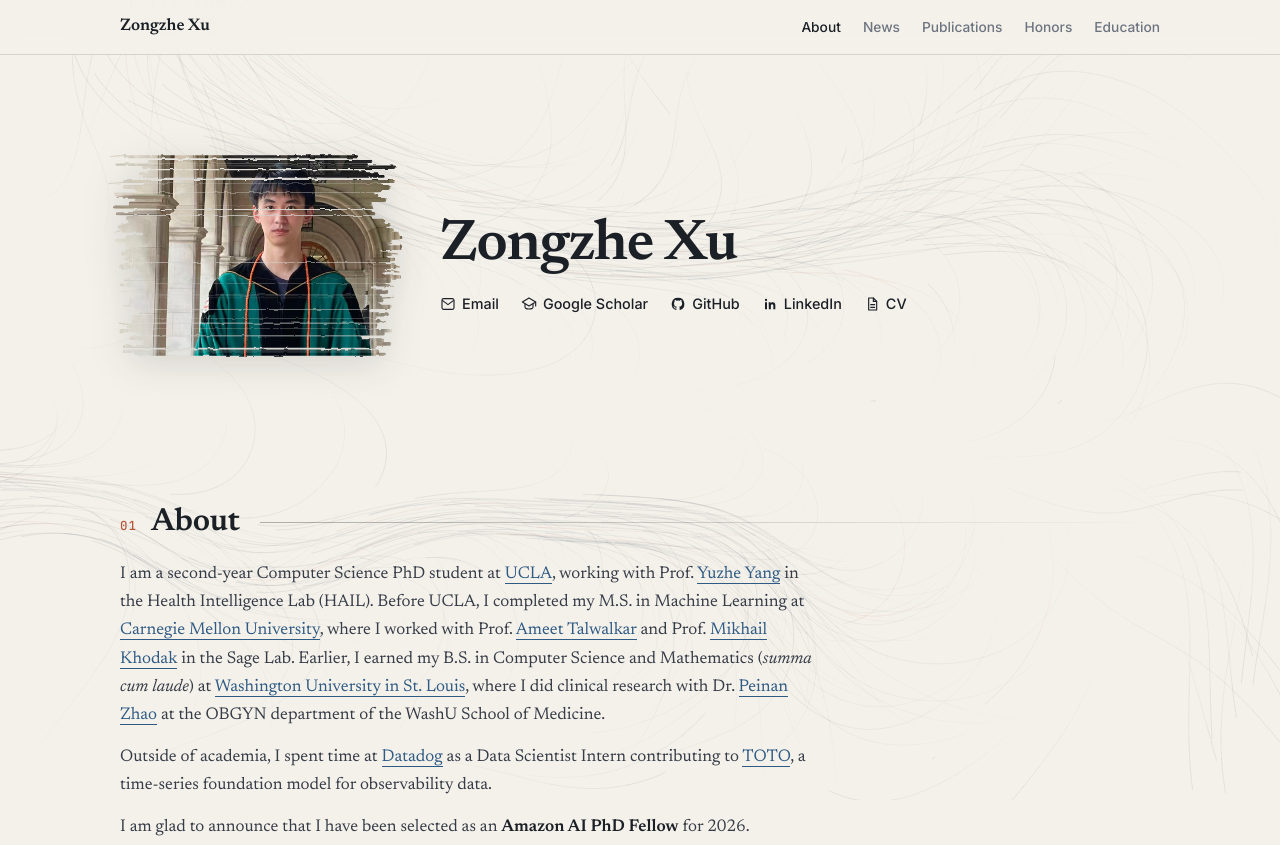
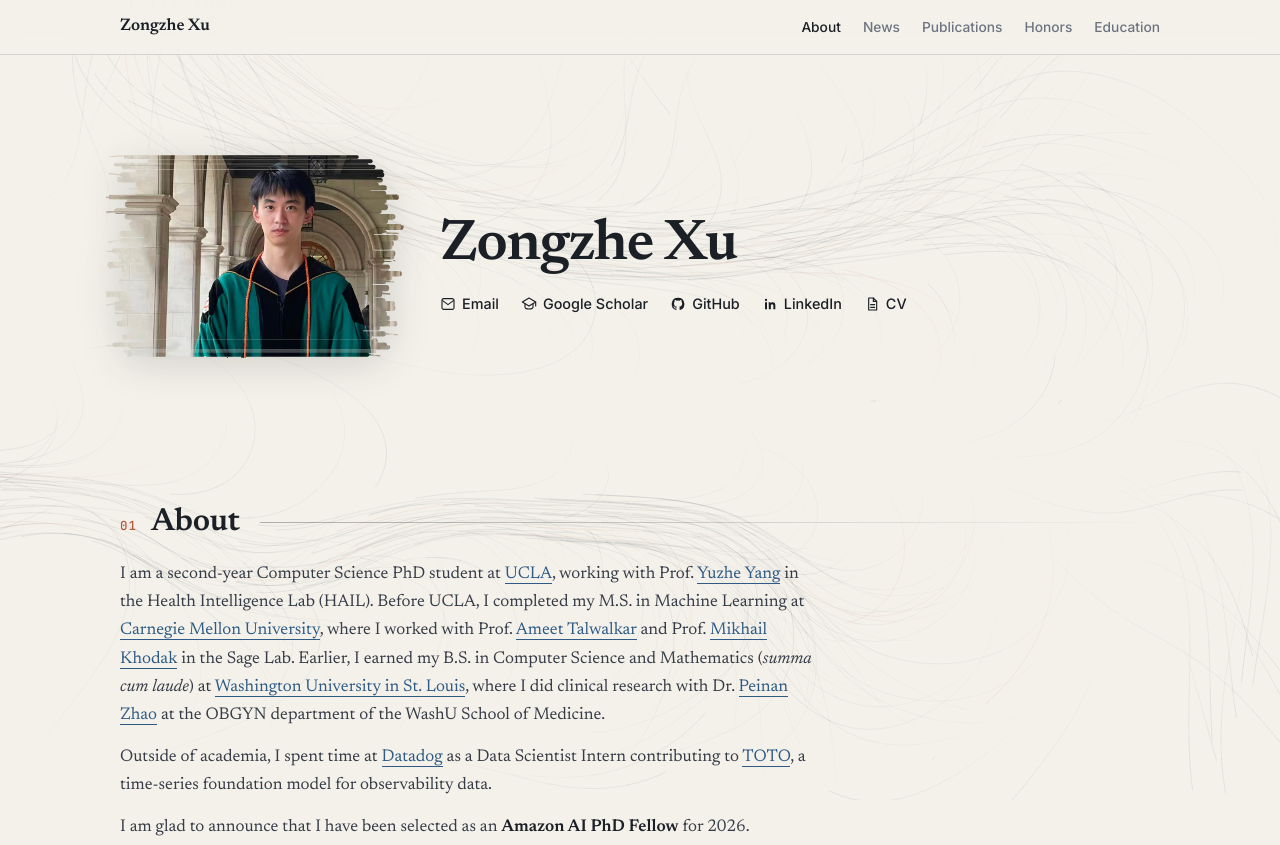
Before and after one commit to Zongzhe-Xu/zongzhe_homepage, a plain HTML site: page index.html in a window 1280 px wide. Shown: the top 845 px of the page. Drawn offline with Linux system fonts and the light colour scheme; animation ran at ten frames a second.

Commit message:
Solid swipe core; gaps only at the outer bristles
Co-Authored-By: Claude Fable 5.1 <noreply@anthropic.com>

```diff
--- a/index.html
+++ b/index.html
@@ -42,89 +42,95 @@
         <defs>
           <filter id="brush-rough" x="-20%" y="-20%" width="140%" height="140%">
             <feTurbulence type="fractalNoise" baseFrequency="0.08" numOctaves="2" seed="4" result="n" />
-            <feDisplacementMap in="SourceGraphic" in2="n" scale="4" xChannelSelector="R" yChannelSelector="G" />
+            <feDisplacementMap in="SourceGraphic" in2="n" scale="2.5" xChannelSelector="R" yChannelSelector="G" />
           </filter>
           <mask id="brush-mask" maskUnits="userSpaceOnUse" x="0" y="0" width="420" height="420">
             <!-- one horizontal swipe of a flat brush: each line is a bristle -->
             <g transform="translate(210 200)" stroke="#fff" stroke-linecap="round" filter="url(#brush-rough)">
-              <line x1="-182.6" y1="-138.7" x2="141.3" y2="-138.7" stroke-width="4.3" />
-              <line x1="-182.6" y1="-140.6" x2="-203.7" y2="-139.1" stroke-width="1.4" />
-              <line x1="-148.9" y1="-132.2" x2="160.6" y2="-132.2" stroke-width="4.2" />
-              <line x1="-196.2" y1="-127.8" x2="154.9" y2="-127.8" stroke-width="3.6" />
-              <line x1="-157.4" y1="-124.0" x2="194.0" y2="-124.0" stroke-width="4.8" />
-              <line x1="-150.0" y1="-117.7" x2="151.8" y2="-117.7" stroke-width="4.3" />
-              <line x1="-161.9" y1="-115.0" x2="169.5" y2="-115.0" stroke-width="4.0" />
-              <line x1="-156.8" y1="-111.2" x2="178.0" y2="-111.2" stroke-width="4.0" />
-              <line x1="-183.9" y1="-104.0" x2="193.5" y2="-104.0" stroke-width="4.2" />
-              <line x1="-183.9" y1="-103.3" x2="-204.5" y2="-101.2" stroke-width="1.7" />
-              <line x1="-153.4" y1="-98.9" x2="173.8" y2="-98.9" stroke-width="5.6" />
-              <line x1="173.8" y1="-97.8" x2="188.6" y2="-96.8" stroke-width="1.3" />
-              <line x1="-182.8" y1="-96.4" x2="184.6" y2="-96.4" stroke-width="5.9" />
-              <line x1="-165.3" y1="-91.7" x2="172.1" y2="-91.7" stroke-width="5.6" />
-              <line x1="-196.7" y1="-86.6" x2="163.9" y2="-86.6" stroke-width="4.1" />
-              <line x1="-183.7" y1="-83.1" x2="168.2" y2="-83.1" stroke-width="6.1" />
-              <line x1="-183.7" y1="-83.5" x2="-194.3" y2="-82.2" stroke-width="2.1" />
-              <line x1="-167.1" y1="-78.3" x2="179.6" y2="-78.3" stroke-width="5.5" />
-              <line x1="-175.0" y1="-73.2" x2="159.0" y2="-73.2" stroke-width="6.2" />
-              <line x1="-197.6" y1="-68.0" x2="162.5" y2="-68.0" stroke-width="4.8" />
-              <line x1="-166.6" y1="-61.5" x2="159.8" y2="-61.5" stroke-width="5.7" />
-              <line x1="-192.5" y1="-59.0" x2="164.7" y2="-59.0" stroke-width="4.6" />
-              <line x1="-179.1" y1="-52.6" x2="159.8" y2="-52.6" stroke-width="6.1" />
-              <line x1="-176.5" y1="-49.0" x2="176.6" y2="-49.0" stroke-width="5.9" />
-              <line x1="-186.3" y1="-43.4" x2="186.1" y2="-43.4" stroke-width="5.0" />
-              <line x1="-191.4" y1="-40.5" x2="180.1" y2="-40.5" stroke-width="5.3" />
-              <line x1="-184.9" y1="-35.6" x2="189.6" y2="-35.6" stroke-width="6.8" />
-              <line x1="-184.9" y1="-37.3" x2="-197.1" y2="-32.9" stroke-width="2.1" />
-              <line x1="-155.5" y1="-30.4" x2="197.2" y2="-30.4" stroke-width="6.4" />
-              <line x1="-179.9" y1="-26.2" x2="202.4" y2="-26.2" stroke-width="5.5" />
-              <line x1="-195.1" y1="-21.1" x2="185.9" y2="-21.1" stroke-width="5.4" />
-              <line x1="185.9" y1="-23.0" x2="200.9" y2="-23.9" stroke-width="1.9" />
-              <line x1="-179.7" y1="-15.7" x2="180.9" y2="-15.7" stroke-width="7.2" />
-              <line x1="180.9" y1="-15.6" x2="189.6" y2="-17.6" stroke-width="1.7" />
-              <line x1="-174.3" y1="-11.5" x2="201.3" y2="-11.5" stroke-width="6.5" />
-              <line x1="-179.5" y1="-6.3" x2="171.7" y2="-6.3" stroke-width="6.3" />
-              <line x1="-185.7" y1="-3.0" x2="188.0" y2="-3.0" stroke-width="6.5" />
-              <line x1="188.0" y1="-3.6" x2="198.3" y2="-2.5" stroke-width="1.5" />
-              <line x1="-182.4" y1="3.2" x2="181.8" y2="3.2" stroke-width="5.7" />
-              <line x1="-176.5" y1="6.5" x2="193.2" y2="6.5" stroke-width="5.2" />
-              <line x1="-182.1" y1="12.8" x2="179.4" y2="12.8" stroke-width="6.6" />
-              <line x1="179.4" y1="12.3" x2="200.6" y2="15.4" stroke-width="2.2" />
-              <line x1="-188.1" y1="14.9" x2="192.9" y2="14.9" stroke-width="7.3" />
-              <line x1="-161.8" y1="20.1" x2="178.2" y2="20.1" stroke-width="5.1" />
-              <line x1="178.2" y1="20.4" x2="200.1" y2="22.6" stroke-width="2.3" />
-              <line x1="-159.3" y1="26.4" x2="176.7" y2="26.4" stroke-width="7.3" />
-              <line x1="176.7" y1="26.9" x2="191.2" y2="26.4" stroke-width="1.4" />
-              <line x1="-170.2" y1="29.5" x2="200.3" y2="29.5" stroke-width="5.3" />
-              <line x1="-181.8" y1="34.8" x2="186.2" y2="34.8" stroke-width="6.6" />
-              <line x1="-188.3" y1="40.7" x2="178.2" y2="40.7" stroke-width="4.7" />
-              <line x1="178.2" y1="40.5" x2="191.7" y2="41.4" stroke-width="1.9" />
-              <line x1="-165.7" y1="44.9" x2="157.8" y2="44.9" stroke-width="6.8" />
-              <line x1="-169.7" y1="50.2" x2="182.0" y2="50.2" stroke-width="6.1" />
-              <line x1="-169.7" y1="48.7" x2="-188.5" y2="50.1" stroke-width="1.2" />
-              <line x1="-167.0" y1="54.9" x2="172.0" y2="54.9" stroke-width="6.3" opacity="0.81" />
-              <line x1="-166.1" y1="58.4" x2="175.4" y2="58.4" stroke-width="5.4" opacity="0.88" />
-              <line x1="175.4" y1="59.4" x2="192.3" y2="58.1" stroke-width="1.8" />
-              <line x1="-174.7" y1="62.2" x2="175.6" y2="62.2" stroke-width="5.7" />
-              <line x1="-175.5" y1="66.7" x2="169.7" y2="66.7" stroke-width="4.7" />
-              <line x1="-167.8" y1="71.5" x2="186.7" y2="71.5" stroke-width="5.8" />
-              <line x1="-167.8" y1="70.4" x2="-183.8" y2="70.0" stroke-width="1.7" />
-              <line x1="-156.8" y1="77.9" x2="156.4" y2="77.9" stroke-width="5.6" />
-              <line x1="-160.1" y1="81.9" x2="183.0" y2="81.9" stroke-width="5.7" />
-              <line x1="-171.5" y1="85.6" x2="165.8" y2="85.6" stroke-width="4.7" />
-              <line x1="-171.9" y1="91.0" x2="171.6" y2="91.0" stroke-width="5.4" />
-              <line x1="171.6" y1="91.0" x2="181.1" y2="93.8" stroke-width="1.5" />
-              <line x1="-171.1" y1="96.8" x2="168.0" y2="96.8" stroke-width="4.0" />
-              <line x1="-171.1" y1="95.7" x2="-191.2" y2="95.8" stroke-width="2.0" />
-              <line x1="-177.7" y1="99.5" x2="166.7" y2="99.5" stroke-width="5.1" />
-              <line x1="-188.6" y1="104.9" x2="188.1" y2="104.9" stroke-width="5.1" />
-              <line x1="-158.9" y1="108.9" x2="177.9" y2="108.9" stroke-width="5.0" />
-              <line x1="-174.6" y1="115.2" x2="145.3" y2="115.2" stroke-width="5.5" />
-              <line x1="-154.1" y1="119.0" x2="175.5" y2="119.0" stroke-width="4.4" />
-              <line x1="-154.1" y1="117.7" x2="-163.6" y2="118.9" stroke-width="1.3" />
-              <line x1="-154.9" y1="123.1" x2="187.1" y2="123.1" stroke-width="5.3" />
-              <line x1="-184.6" y1="126.8" x2="165.4" y2="126.8" stroke-width="4.0" />
-              <line x1="-185.0" y1="133.5" x2="169.7" y2="133.5" stroke-width="5.1" opacity="0.83" />
-              <line x1="-169.3" y1="137.7" x2="179.7" y2="137.7" stroke-width="4.0" />
+              <line x1="-182.6" y1="-138.3" x2="141.4" y2="-138.3" stroke-width="5.1" />
+              <line x1="-182.6" y1="-140.3" x2="-203.7" y2="-138.8" stroke-width="1.4" />
+              <line x1="-148.9" y1="-132.5" x2="160.6" y2="-132.5" stroke-width="5.4" />
+              <line x1="-196.2" y1="-127.9" x2="154.9" y2="-127.9" stroke-width="4.9" opacity="0.82" />
+              <line x1="-184.9" y1="-124.4" x2="164.1" y2="-124.4" stroke-width="6.6" />
+              <line x1="-165.9" y1="-118.2" x2="175.7" y2="-118.2" stroke-width="5.7" />
+              <line x1="-186.7" y1="-113.4" x2="176.0" y2="-113.4" stroke-width="7.2" />
+              <line x1="-186.7" y1="-113.2" x2="-205.2" y2="-115.1" stroke-width="1.9" />
+              <line x1="-183.8" y1="-109.6" x2="165.7" y2="-109.6" stroke-width="7.2" />
+              <line x1="-183.8" y1="-107.9" x2="-194.2" y2="-110.0" stroke-width="1.4" />
+              <line x1="-191.4" y1="-105.9" x2="174.5" y2="-105.9" stroke-width="6.2" />
+              <line x1="-165.4" y1="-100.0" x2="168.7" y2="-100.0" stroke-width="6.6" />
+              <line x1="-162.7" y1="-95.3" x2="179.7" y2="-95.3" stroke-width="7.1" />
+              <line x1="-162.7" y1="-93.5" x2="-178.1" y2="-94.0" stroke-width="1.2" />
+              <line x1="-156.3" y1="-91.6" x2="156.0" y2="-91.6" stroke-width="9.1" />
+              <line x1="-165.2" y1="-86.8" x2="178.0" y2="-86.8" stroke-width="8.6" />
+              <line x1="-202.6" y1="-82.2" x2="196.7" y2="-82.2" stroke-width="7.1" />
+              <line x1="-202.6" y1="-81.5" x2="-212.3" y2="-81.9" stroke-width="1.6" />
+              <line x1="-177.3" y1="-77.0" x2="179.4" y2="-77.0" stroke-width="7.1" />
+              <line x1="-179.1" y1="-71.8" x2="176.1" y2="-71.8" stroke-width="8.8" />
+              <line x1="-163.6" y1="-68.0" x2="180.5" y2="-68.0" stroke-width="8.4" />
+              <line x1="-163.6" y1="-68.0" x2="-181.9" y2="-65.2" stroke-width="1.6" />
+              <line x1="-194.4" y1="-62.6" x2="171.9" y2="-62.6" stroke-width="7.8" />
+              <line x1="-194.4" y1="-62.0" x2="-211.1" y2="-60.8" stroke-width="2.4" />
+              <line x1="-157.9" y1="-58.3" x2="167.3" y2="-58.3" stroke-width="7.2" />
+              <line x1="-180.1" y1="-54.6" x2="191.3" y2="-54.6" stroke-width="7.8" />
+              <line x1="-170.0" y1="-48.7" x2="180.5" y2="-48.7" stroke-width="8.6" />
+              <line x1="-173.3" y1="-44.1" x2="170.2" y2="-44.1" stroke-width="8.3" />
+              <line x1="-172.1" y1="-40.3" x2="202.4" y2="-40.3" stroke-width="8.5" />
+              <line x1="-170.2" y1="-34.0" x2="177.7" y2="-34.0" stroke-width="7.5" />
+              <line x1="177.7" y1="-32.3" x2="199.2" y2="-31.6" stroke-width="1.8" />
+              <line x1="-186.7" y1="-30.9" x2="160.9" y2="-30.9" stroke-width="8.7" />
+              <line x1="-153.0" y1="-25.4" x2="195.4" y2="-25.4" stroke-width="7.9" />
+              <line x1="-187.1" y1="-21.2" x2="183.9" y2="-21.2" stroke-width="7.5" />
+              <line x1="-187.1" y1="-22.7" x2="-206.2" y2="-19.3" stroke-width="1.8" />
+              <line x1="-174.8" y1="-17.2" x2="188.3" y2="-17.2" stroke-width="9.3" />
+              <line x1="-174.8" y1="-18.9" x2="-195.4" y2="-15.8" stroke-width="2.1" />
+              <line x1="-158.3" y1="-12.3" x2="186.9" y2="-12.3" stroke-width="7.8" />
+              <line x1="-197.6" y1="-7.4" x2="161.3" y2="-7.4" stroke-width="7.5" />
+              <line x1="-197.6" y1="-7.1" x2="-209.4" y2="-5.7" stroke-width="1.7" />
+              <line x1="-178.7" y1="-3.3" x2="191.1" y2="-3.3" stroke-width="8.1" />
+              <line x1="-178.7" y1="-2.4" x2="-195.2" y2="-2.5" stroke-width="2.0" />
+              <line x1="-189.1" y1="1.4" x2="190.1" y2="1.4" stroke-width="7.1" />
+              <line x1="-184.5" y1="7.2" x2="175.9" y2="7.2" stroke-width="7.9" />
+              <line x1="175.9" y1="7.7" x2="194.4" y2="8.1" stroke-width="1.4" />
+              <line x1="-203.5" y1="12.5" x2="173.0" y2="12.5" stroke-width="8.8" />
+              <line x1="-184.5" y1="15.5" x2="184.0" y2="15.5" stroke-width="7.1" />
+              <line x1="-183.7" y1="20.1" x2="170.5" y2="20.1" stroke-width="8.3" />
+              <line x1="170.5" y1="20.5" x2="185.0" y2="20.0" stroke-width="1.4" />
+              <line x1="-170.3" y1="25.1" x2="200.4" y2="25.1" stroke-width="7.5" />
+              <line x1="-181.8" y1="30.2" x2="186.2" y2="30.2" stroke-width="8.9" />
+              <line x1="-188.9" y1="35.7" x2="178.9" y2="35.7" stroke-width="7.1" />
+              <line x1="178.9" y1="35.5" x2="192.4" y2="36.4" stroke-width="1.9" />
+              <line x1="-165.8" y1="40.1" x2="158.6" y2="40.1" stroke-width="9.3" />
+              <line x1="-169.8" y1="45.1" x2="182.2" y2="45.1" stroke-width="8.7" />
+              <line x1="-169.8" y1="43.7" x2="-188.6" y2="45.1" stroke-width="1.2" />
+              <line x1="-167.1" y1="49.8" x2="172.1" y2="49.8" stroke-width="9.1" />
+              <line x1="-217.9" y1="53.9" x2="173.6" y2="53.9" stroke-width="8.4" />
+              <line x1="173.6" y1="52.4" x2="187.2" y2="53.5" stroke-width="2.0" />
+              <line x1="-188.1" y1="58.8" x2="161.9" y2="58.8" stroke-width="8.9" />
+              <line x1="-175.9" y1="62.7" x2="177.0" y2="62.7" stroke-width="8.1" />
+              <line x1="-175.9" y1="64.1" x2="-187.0" y2="60.4" stroke-width="1.8" />
+              <line x1="-194.4" y1="66.9" x2="190.6" y2="66.9" stroke-width="7.6" />
+              <line x1="-194.4" y1="66.6" x2="-213.4" y2="69.5" stroke-width="2.0" />
+              <line x1="-194.2" y1="73.0" x2="191.0" y2="73.0" stroke-width="8.4" />
+              <line x1="-173.4" y1="77.6" x2="178.0" y2="77.6" stroke-width="7.7" />
+              <line x1="-183.8" y1="81.4" x2="179.1" y2="81.4" stroke-width="8.2" />
+              <line x1="-183.8" y1="80.7" x2="-197.2" y2="80.0" stroke-width="2.0" />
+              <line x1="-151.6" y1="87.1" x2="183.7" y2="87.1" stroke-width="7.5" />
+              <line x1="-183.8" y1="90.1" x2="168.1" y2="90.1" stroke-width="7.4" />
+              <line x1="168.1" y1="88.1" x2="186.9" y2="92.2" stroke-width="2.4" />
+              <line x1="-190.9" y1="95.2" x2="194.4" y2="95.2" stroke-width="7.7" />
+              <line x1="-172.1" y1="101.1" x2="170.4" y2="101.1" stroke-width="6.6" />
+              <line x1="-170.4" y1="105.1" x2="146.8" y2="105.1" stroke-width="6.7" />
+              <line x1="-175.8" y1="109.1" x2="178.4" y2="109.1" stroke-width="7.4" />
+              <line x1="178.4" y1="108.7" x2="199.4" y2="110.7" stroke-width="1.8" />
+              <line x1="-184.1" y1="113.4" x2="159.4" y2="113.4" stroke-width="6.4" />
+              <line x1="-150.7" y1="119.3" x2="168.1" y2="119.3" stroke-width="5.4" />
+              <line x1="-198.0" y1="124.4" x2="180.1" y2="124.4" stroke-width="6.3" />
+              <line x1="-198.0" y1="125.7" x2="-209.9" y2="126.1" stroke-width="1.2" />
+              <line x1="-174.3" y1="128.0" x2="185.0" y2="128.0" stroke-width="5.9" />
+              <line x1="-182.7" y1="133.7" x2="165.1" y2="133.7" stroke-width="5.0" opacity="0.72" />
+              <line x1="-177.7" y1="138.4" x2="155.9" y2="138.4" stroke-width="5.6" />
+              <line x1="155.9" y1="138.2" x2="173.6" y2="140.1" stroke-width="1.4" />
             </g>
           </mask>
         </defs>
```
